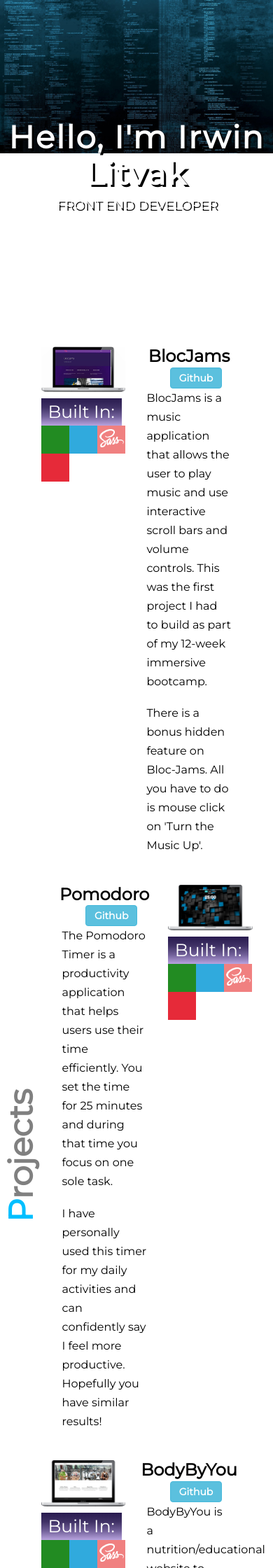
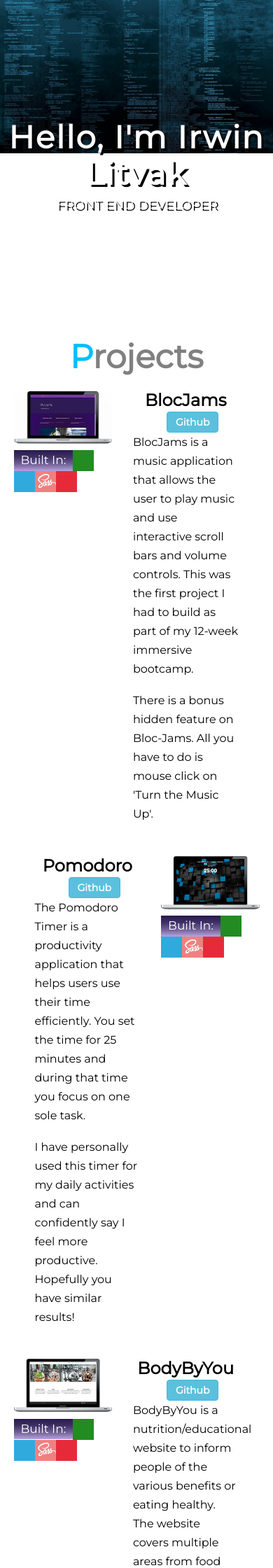
Before and after one commit to ilitvak/ilitvak.github.io, a PHP site: page / in a window 390 px wide. Shown: the top 2240 px of the page at 70% size. Run offline with PHP 8.4, Linux system fonts and the light colour scheme; some libraries are stand-ins or nearby versions.

Commit message:
input media q for 780px width

```diff
--- a/stylesheets/style.css
+++ b/stylesheets/style.css
@@ -543,5 +543,44 @@ i {
 
 @media (max-width: 890px) {
 
+    .projects-section-container {
+        padding: 2% 5%;
+    }
+    .projects-section-container h1 {
+        position: relative;
+        width: auto;
+        padding-bottom: 6%;
+        -webkit-transform: rotateZ(0deg);
+        -ms-transform: rotateZ(0deg);
+        transform: rotateZ(0deg);
+    }
 
+    .section-bg {
+        padding: 12% 8%;
+    }
 }
+
+@media (max-width: 780px) {
+    .project-info .credential-list::before  {
+        font-size: 17px;
+    }
+
+    .project-info .credential-list li {
+        width: 30px;
+        padding-top: 30px;
+    }
+
+    .project-info .icons {
+        top: calc(50% - 10px);
+        font-size: 22px;
+    }
+
+    .project-info li.angular span {
+        top: calc(50% - 11px);
+    }
+    .project-info .credential-list img {
+        width: 26px;
+        top: calc(50% - 11px);
+        left: calc(50% - 11px);
+        }
+}
```
